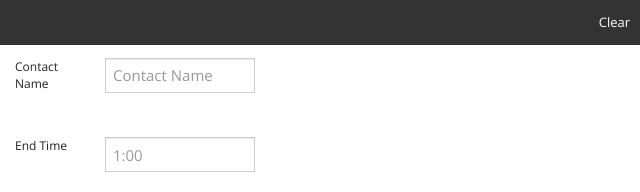
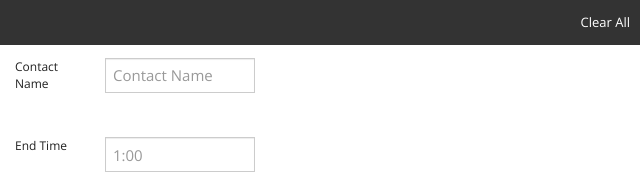
Before and after one commit to SethEarby/TimeUP, a plain HTML site: page index.html in a window 1280 px wide. Shown: the top 192 px of the page, 640-1280 px from the left. Drawn offline with nearby package versions, Linux system fonts and the light colour scheme.

Commit message:
Changed context

```diff
--- a/index.html
+++ b/index.html
@@ -17,7 +17,7 @@
 <nav class="navbar navbar-default navbar-fixed-top">
     <a class="navbar-brand" href="#">Time Sheet</a>
     <ul class="nav navbar-nav navbar-right">
-        <li><a id="clearAll" href="#">Clear</a></li>
+        <li><a id="clearAll" href="#">Clear All</a></li>
         </ul>
 </nav>
 <br/>
```
